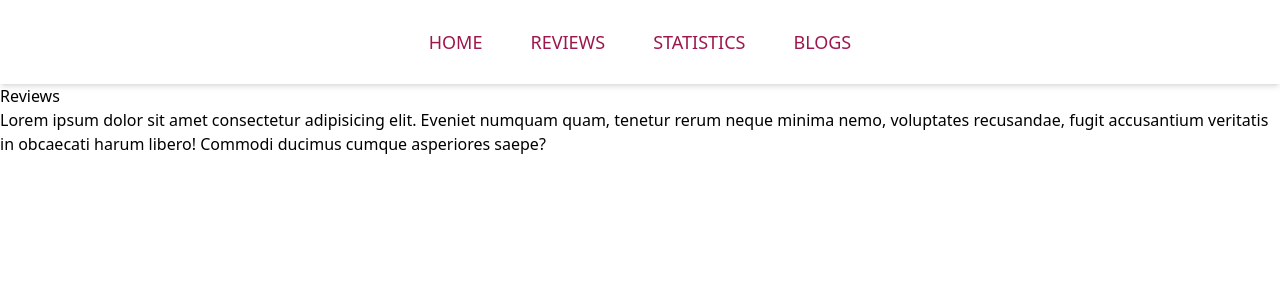
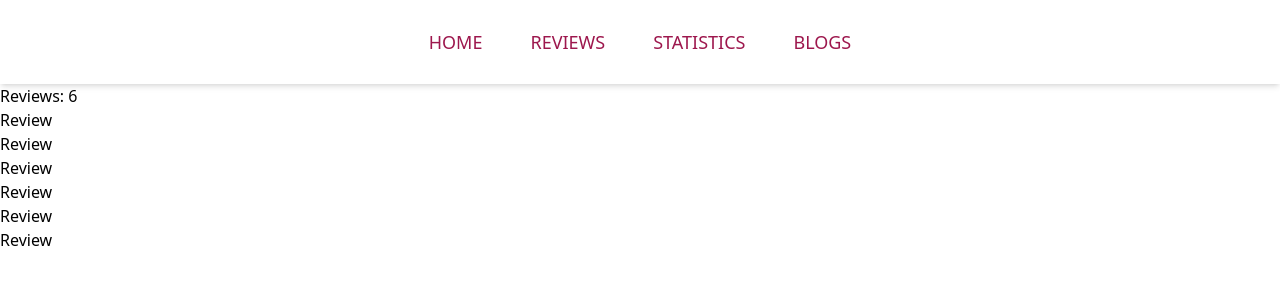
Before and after one commit to Samira-Shajahan-Borsha/book-review-app, a React (Create React App) app: page /reviews in a window 1280 px wide. Shown: the top 300 px of the page. Built offline with nearby package versions, Linux system fonts and the light colour scheme.

Commit message:
loaded data on reviews component

```diff
--- a/src/App.js
+++ b/src/App.js
@@ -21,6 +21,7 @@ function App() {
         },
         {
           path: '/reviews',
+          loader: reviewLoader,
           element: <Reviews></Reviews>
         },
         {
--- a/src/components/Home/Home.js
+++ b/src/components/Home/Home.js
@@ -1,9 +1,16 @@
 import React from 'react';
-import { useLoaderData } from 'react-router-dom';
+import { useLoaderData, useNavigate } from 'react-router-dom';
+import Review from '../Review/Review';
 
 const Home = () => {
+    const navigate = useNavigate();
+
     const allReviews = useLoaderData();
     console.log(allReviews);
+
+    const handleSeeAllReviews = () => {
+        navigate('/reviews');
+    }
 
     return (
         <div className='bg-zinc-100'>
@@ -24,8 +31,11 @@ const Home = () => {
                 <h1 className='text-2xl text-gray-800 my-8 text-center'>Customer Reviews</h1>
                 <div>
                     {
-
+                        allReviews.slice(0, 3).map(review => <Review key={review.id} review={review}></Review>)
                     }
+                </div>
+                <div>
+                    <button onClick={handleSeeAllReviews}>See all reviews</button>
                 </div>
             </section>
         </div>
--- /dev/null
+++ b/src/components/Review/Review.js
@@ -0,0 +1,11 @@
+import React from 'react';
+
+const Review = () => {
+    return (
+        <div>
+            <h1>Review</h1>
+        </div>
+    );
+};
+
+export default Review;
--- a/src/components/Reviews/Reviews.js
+++ b/src/components/Reviews/Reviews.js
@@ -1,10 +1,16 @@
 import React from 'react';
+import { useLoaderData } from 'react-router-dom';
+import Review from '../Review/Review';
 
 const Reviews = () => {
+    const allReviews = useLoaderData();
+    console.log(allReviews);
     return (
         <div>
-            <h1>Reviews</h1>
-            <p>Lorem ipsum dolor sit amet consectetur adipisicing elit. Eveniet numquam quam, tenetur rerum neque minima nemo, voluptates recusandae, fugit accusantium veritatis in obcaecati harum libero! Commodi ducimus cumque asperiores saepe?</p>
+            <h1>Reviews: {allReviews.length}</h1>
+            {
+                allReviews.map(review => <Review key={review.id} review={review}></Review>)
+            }
         </div>
     );
 };
```
